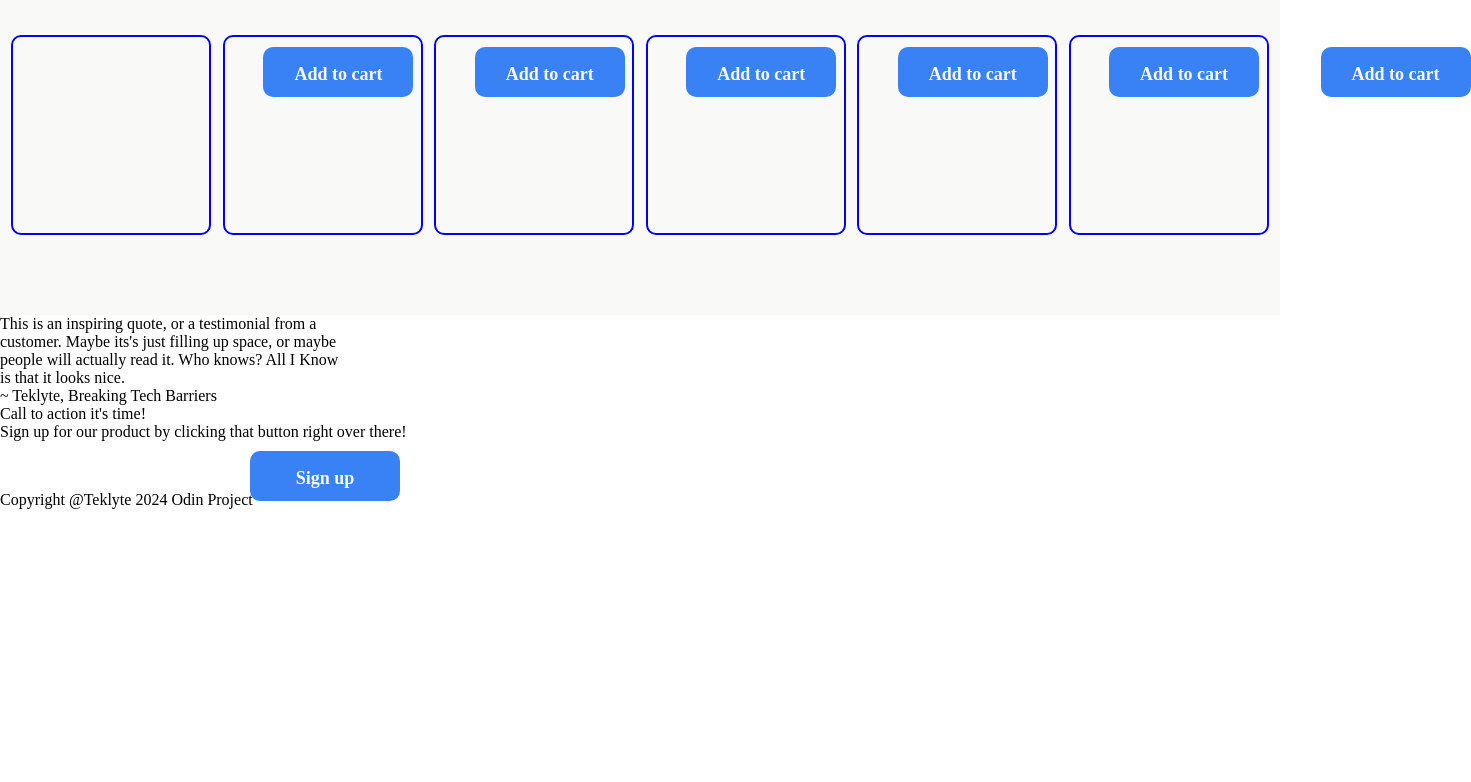
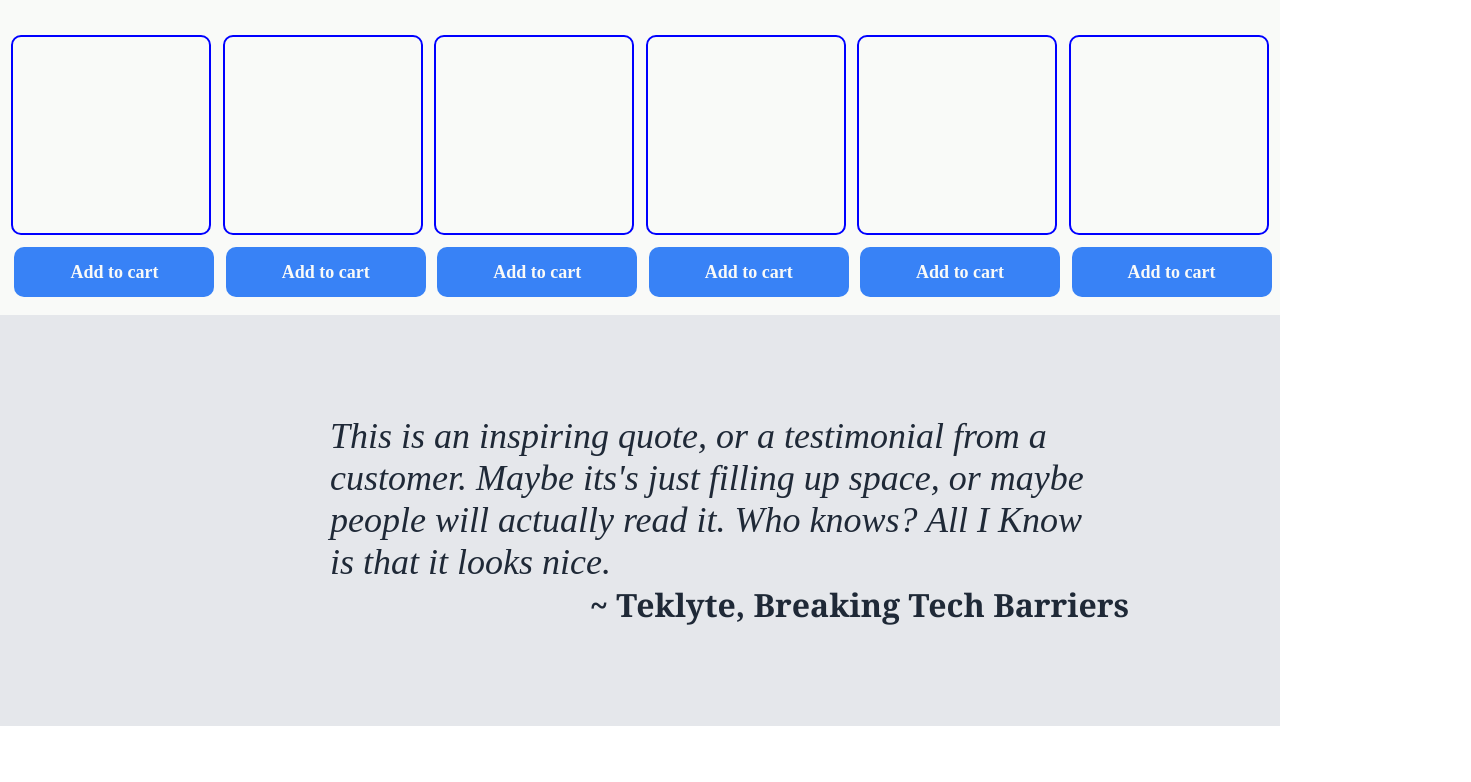
Before and after one commit to GbemuDelali/Odin-Project, a plain HTML site: page index.html in a window 1280 px wide. Shown: the part 585-1367 px from the top of the page, 1471 px wide, since content can reach past the window. Before the commit the page ends 1094 px from the top, so only its background shows below. Drawn offline with Linux system fonts and the light colour scheme.

Commit message:
Update style.css

```diff
--- a/style.css
+++ b/style.css
@@ -83,7 +83,7 @@ button {
     Right: 240px;
 }
 
-#product-container{
+#product-container {
     display: flex;
     flex-wrap: wrap;
     flex-grow: 1;
@@ -94,8 +94,8 @@ button {
     justify-content: space-evenly;
 }
 
-#product-info-header{
-    padding: 20px;
+#product-info-header {
+    padding: 18px;
     position: absolute;
     left: 600px;
     font-weight: bolder;
@@ -104,7 +104,7 @@ button {
     color: #1F2937;
 }
 
-.products{
+.products {
     height: 200px;
     width: 200px;
     border: 2px solid blue;
@@ -113,10 +113,76 @@ button {
     top: 120px
 }
 
-#cart-button{
+.cart-button {
     color: #3882f6;
     font-family: 'Times New Roman', Times, serif;
     font-size: 18px;
+    border-radius: 10px;
+    background-color: #3882f6;
+    font-weight: bold;
+    height: 50px;
+    width: 200px;
+    color: #F9FAF8;
+    padding: 5px;
+    position: relative;
+    top: 210px;
+    left: 1px;
+}
+
+quote-container {
+    height: 400px;
+}
+
+#blockquote {
+    color: #1F2937;
+    font-style: italic;
+    padding-top: 100px;
+    padding-left: 330PX;
+    font-size: 36px;
+    font-weight: lighter;
+    background-color: #E5E7EB;
+    padding-bottom: 100px;
+}
+
+
+#quote-author {
+    font-weight: bold;
+    font-family: Georgia, 'Times New Roman', Times, serif;
+    font-size: 32px;
+    font-style: normal;
+    padding-left: 260px;
+}
+
+#call-to-action-container {
+    border-radius: 5px;
+    border: 1px solid blue;
+    background-color: #3882f6;
+    max-width: 900px;
+    margin-left: auto;
+    margin-right: auto;
+    margin-top: 100px;
+    margin-bottom: 100px;
+}
+
+#call-to-action {
+    font-family: Arial, Helvetica, sans-serif;
+    font-weight: bold;
+    color: #F9FAF8;
+    font-size: 24px;
+    margin-top: 35px;
+    padding-left: 10px;
+}
+
+#call-text {
+    font-family: Cambria, Cochin, Georgia, Times, 'Times New Roman', serif;
+    font-size: 16px;
+    color: #E5E7EB;
+    padding-left: 10px;
+}
+
+#sign-up {
+    font-family: 'Times New Roman', Times, serif;
+    font-size: 16px;
     border-radius: 10px;
     background-color: #3882f6;
     font-weight: bold;
@@ -125,6 +191,17 @@ button {
     color: #F9FAF8;
     padding-top: 5px;
     position: relative;
-    left: 250px;
-    top: 10px;
+    left: 600px;
+    top: -36px;
+    border: 2px solid white;
 }
+
+footer {
+    background-color: #1F2937;
+    height: 150px;
+    font-size: 32px;
+    font-family: 'Times New Roman', Times, serif;
+    color: #F9FAF8;
+    padding: 50px;
+    text-align: center;
+}
```
